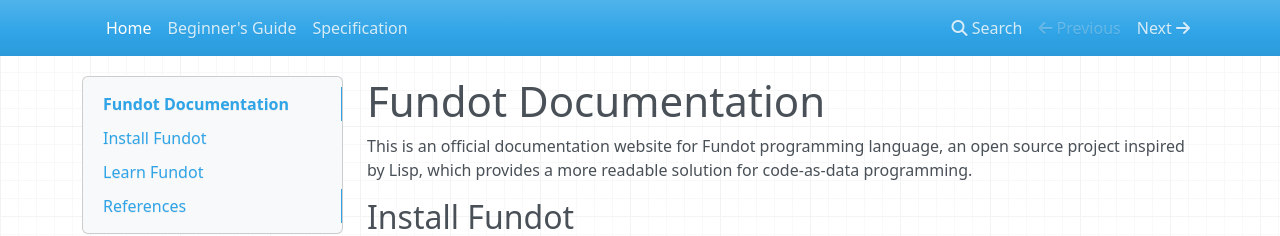
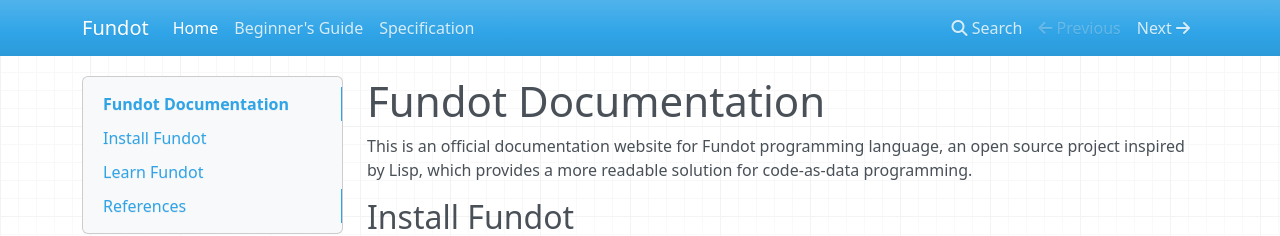
Before and after one commit to fundot/fundot, an MkDocs documentation site: the page built from docs/index.md, in a window 1280 px wide. Shown: the top 236 px of the page. Built offline with MkDocs 1.6.1, drawn with Linux system fonts in a browser that asks for light colours; nearby versions of some CDN libraries.

Commit message:
Doc back

```diff
--- a/mkdocs.yml
+++ b/mkdocs.yml
@@ -1,3 +1,5 @@
+site_name: Fundot
+
 nav:
     - Home: "index.md"
     - Beginner's Guide: "guide.md"
```
